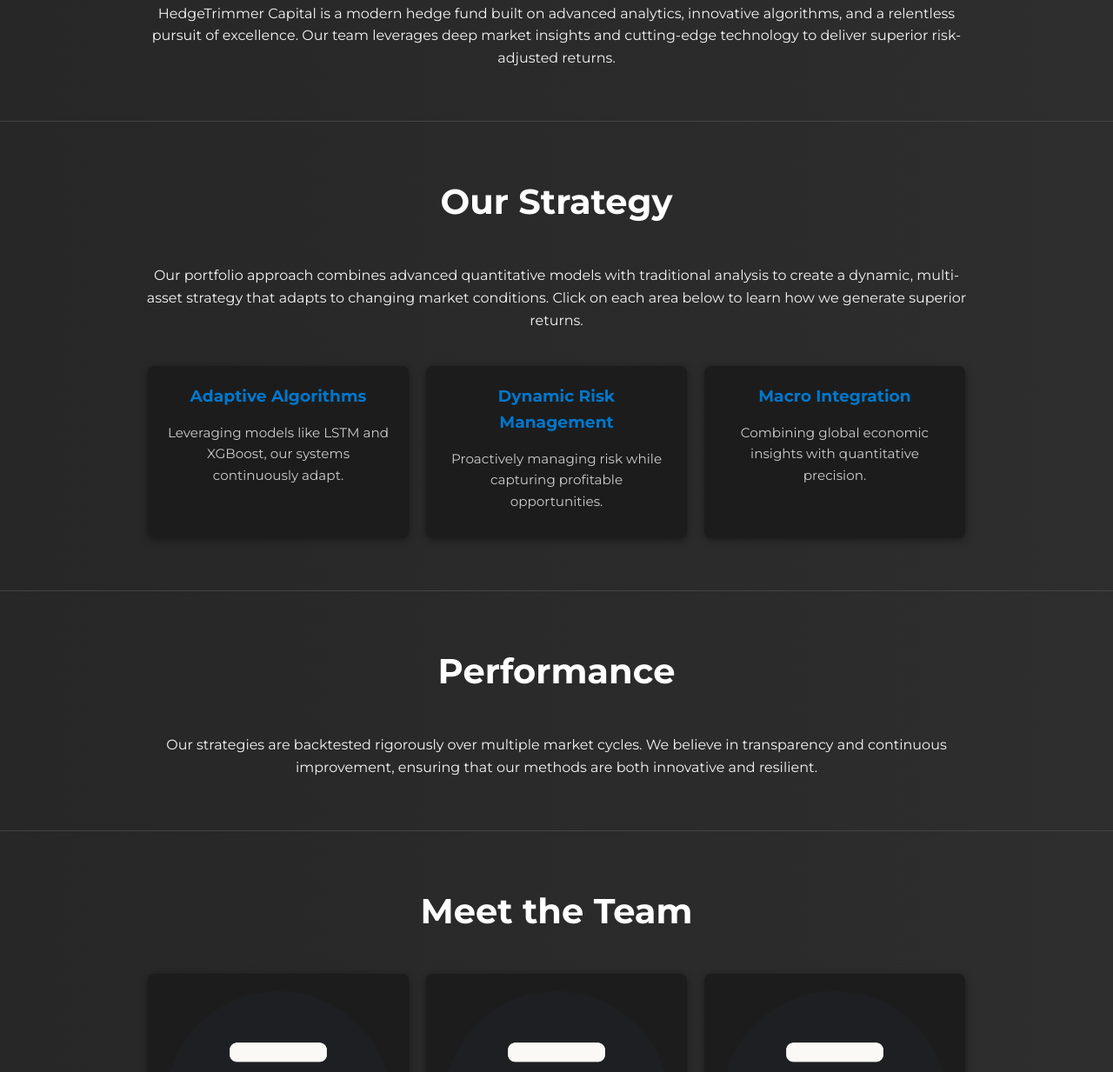
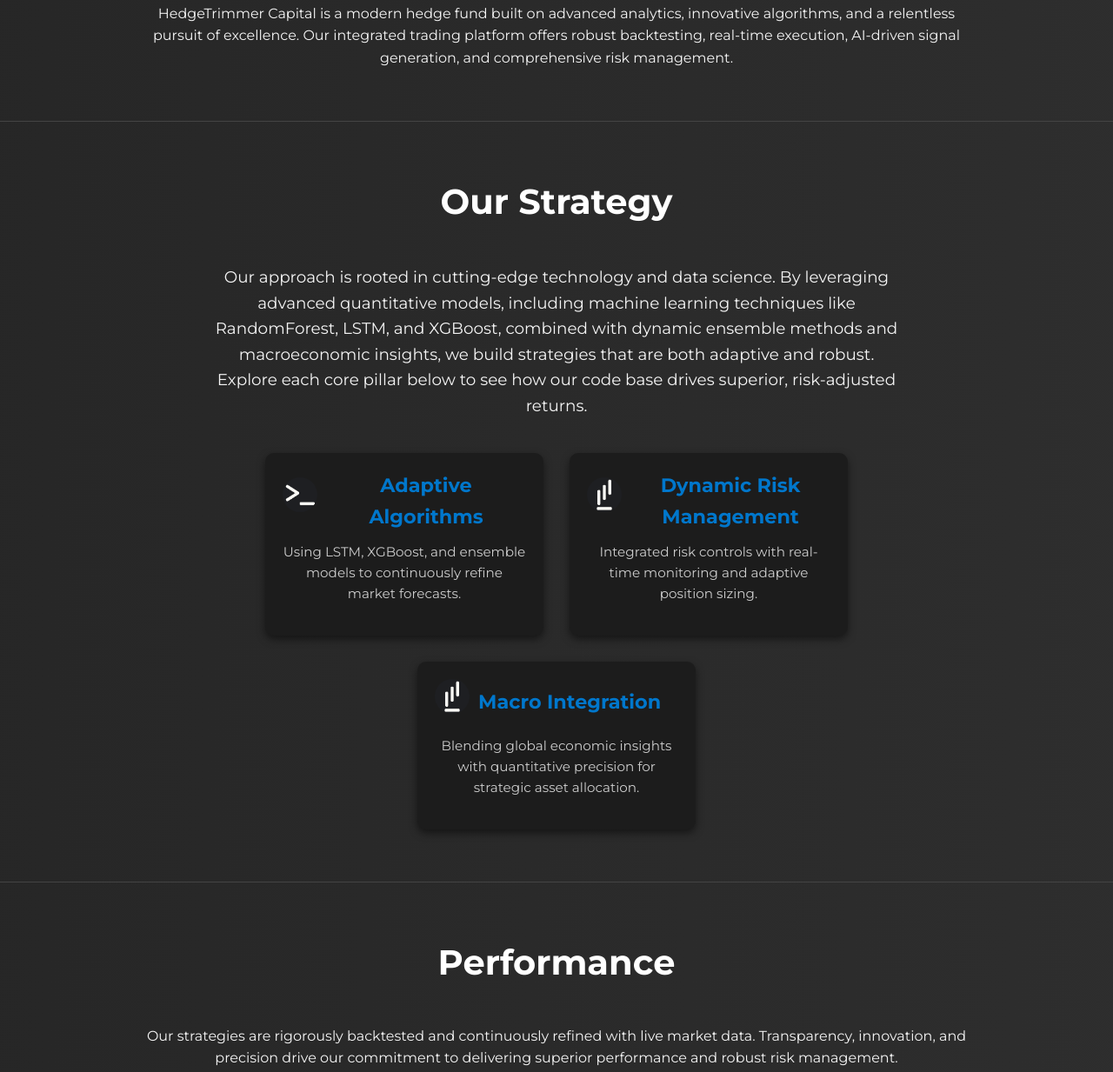
Before and after one commit to Dexteritize/dexteritize.github.io, a plain HTML site: page index.html in a window 1280 px wide. Shown: the part 979-2212 px from the top of the page at 87% size. Drawn offline with nearby package versions, Linux system fonts and the light colour scheme; animation ran at ten frames a second.

Commit message:
website v8

```diff
--- a/index.html
+++ b/index.html
@@ -298,19 +298,60 @@
       color: #f5f5f5;
     }
 
-    /* Hidden detailed explanation for strategy cards */
+    /* Enhanced Strategy Section UI */
+    .strategy-cards {
+      display: flex;
+      flex-wrap: wrap;
+      justify-content: center;
+      gap: 30px;
+      margin-top: 40px;
+    }
+    .strategy-card {
+      background-color: #1c1c1c;
+      width: 320px;
+      padding: 20px;
+      border-radius: 10px;
+      box-shadow: 0 4px 10px rgba(0,0,0,0.5);
+      cursor: pointer;
+      transition: transform 0.3s ease, box-shadow 0.3s ease;
+      position: relative;
+      overflow: hidden;
+    }
+    .strategy-card:hover {
+      transform: translateY(-8px) scale(1.02);
+      box-shadow: 0 8px 16px rgba(0,0,0,0.7);
+    }
+    .strategy-card .card-header {
+      display: flex;
+      align-items: center;
+      gap: 10px;
+      margin-bottom: 10px;
+    }
+    .strategy-card .card-icon {
+      width: 40px;
+      height: 40px;
+    }
+    .strategy-card h3 {
+      font-size: 1.4em;
+      color: #0077cc;
+      margin: 0;
+    }
+    .card-summary {
+      font-size: 1em;
+      color: #cccccc;
+      margin-bottom: 15px;
+    }
     .strategy-details {
       max-height: 0;
       overflow: hidden;
-      transition: max-height 0.3s ease-out;
+      transition: max-height 0.4s ease;
+      font-size: 0.95em;
+      color: #bbbbbb;
+      line-height: 1.6;
+    }
+    .strategy-card.expanded .strategy-details {
+      max-height: 200px;
       margin-top: 10px;
-      font-size: 0.9em;
-      color: #cccccc;
-      text-align: left;
-    }
-    .card.expanded .strategy-details {
-      max-height: 500px;
-      transition: max-height 0.5s ease-in;
     }
 
     /* FOOTER */
@@ -372,9 +413,7 @@
     <div class="hero-content">
       <h1 id="typewriter">HedgeTrimmer Capital</h1>
       <p>
-        Where cutting-edge algorithms meet market expertise. We combine
-        sophisticated multi-asset strategies with real-time data to unlock
-        investment opportunities in today’s dynamic markets.
+        Where cutting-edge algorithms meet market expertise. We combine sophisticated multi-asset strategies with real-time data to unlock investment opportunities in today’s dynamic markets.
       </p>
       <button onclick="document.getElementById('contact').scrollIntoView({behavior: 'smooth'})">
         Get In Touch
@@ -388,59 +427,63 @@
       <h2>About Us</h2>
       <div class="content">
         <p>
-          HedgeTrimmer Capital is a modern hedge fund built on advanced analytics,
-          innovative algorithms, and a relentless pursuit of excellence. Our team
-          leverages deep market insights and cutting-edge technology to deliver
-          superior risk-adjusted returns.
+          HedgeTrimmer Capital is a modern hedge fund built on advanced analytics, innovative algorithms, and a relentless pursuit of excellence. Our integrated trading platform offers robust backtesting, real-time execution, AI-driven signal generation, and comprehensive risk management.
         </p>
       </div>
     </div>
   </section>
 
-  <!-- STRATEGY SECTION WITH ANIMATED GRADIENT BACKGROUND -->
+  <!-- STRATEGY SECTION WITH ENHANCED UI -->
   <section id="strategy" class="section-gradient">
     <div class="container">
       <h2>Our Strategy</h2>
       <div class="content">
-        <p>
-          Our portfolio approach combines advanced quantitative models with
-          traditional analysis to create a dynamic, multi-asset strategy that
-          adapts to changing market conditions. Click on each area below to learn how we generate superior returns.
+        <p style="max-width:800px; margin:20px auto; font-size:1.15em;">
+          Our approach is rooted in cutting-edge technology and data science. By leveraging advanced quantitative models, including machine learning techniques like RandomForest, LSTM, and XGBoost, combined with dynamic ensemble methods and macroeconomic insights, we build strategies that are both adaptive and robust. Explore each core pillar below to see how our code base drives superior, risk-adjusted returns.
         </p>
-        <div class="cards">
+        <div class="strategy-cards">
           <!-- Adaptive Algorithms Card -->
           <div class="card strategy-card" onclick="toggleCardExpansion(this)">
-            <h3>Adaptive Algorithms</h3>
-            <p>
-              Leveraging models like LSTM and XGBoost, our systems continuously adapt.
+            <div class="card-header">
+              <img src="hedgedev.png" alt="Adaptive Algorithms Icon" class="card-icon">
+              <h3>Adaptive Algorithms</h3>
+            </div>
+            <p class="card-summary">
+              Using LSTM, XGBoost, and ensemble models to continuously refine market forecasts.
             </p>
             <div class="strategy-details">
               <p>
-                Our proprietary adaptive algorithm utilizes machine learning and statistical analysis to forecast market trends and dynamically adjust investment allocations in real time. By identifying market inefficiencies and capitalizing on emerging opportunities, our approach consistently delivers above-market, risk-adjusted returns. This state-of-the-art technology ensures your portfolio remains competitive and profitable in an ever-evolving financial landscape.
+                Our adaptive algorithms learn from both historical and real-time data. Through advanced machine learning techniques, they dynamically adjust investment allocations to capitalize on emerging market opportunities and mitigate risks.
               </p>
             </div>
           </div>
           <!-- Dynamic Risk Management Card -->
           <div class="card strategy-card" onclick="toggleCardExpansion(this)">
-            <h3>Dynamic Risk Management</h3>
-            <p>
-              Proactively managing risk while capturing profitable opportunities.
+            <div class="card-header">
+              <img src="hedgeQuant.png" alt="Risk Management Icon" class="card-icon">
+              <h3>Dynamic Risk Management</h3>
+            </div>
+            <p class="card-summary">
+              Integrated risk controls with real-time monitoring and adaptive position sizing.
             </p>
             <div class="strategy-details">
               <p>
-                Our dynamic risk management system provides a robust framework for mitigating downside exposure while optimizing for potential gains. Through rigorous stress testing, real-time monitoring, and adaptive position sizing, we safeguard capital and ensure steady growth even in volatile markets. This proactive approach not only minimizes risk but also captures profitable opportunities, resulting in superior, risk-adjusted performance over the long term.
+                Our system employs stop-loss, take-profit, and trailing stop mechanisms triggered by rigorous analytics. This proactive risk management framework protects capital and ensures sustainable portfolio growth even in volatile markets.
               </p>
             </div>
           </div>
           <!-- Macro Integration Card -->
           <div class="card strategy-card" onclick="toggleCardExpansion(this)">
-            <h3>Macro Integration</h3>
-            <p>
-              Combining global economic insights with quantitative precision.
+            <div class="card-header">
+              <img src="hedgeQuant.png" alt="Macro Integration Icon" class="card-icon">
+              <h3>Macro Integration</h3>
+            </div>
+            <p class="card-summary">
+              Blending global economic insights with quantitative precision for strategic asset allocation.
             </p>
             <div class="strategy-details">
               <p>
-                By integrating comprehensive macroeconomic indicators into our investment strategy, we are able to anticipate market shifts and identify profitable trends before they fully materialize. Our seasoned analysts work in tandem with sophisticated quantitative models to dynamically adjust asset allocations, ensuring that your portfolio is primed to benefit from emerging global trends. This strategic foresight not only enhances overall performance but also delivers consistent, long-term returns.
+                We incorporate key macroeconomic indicators into our models to dynamically shift asset allocations. This ensures our portfolios are positioned to capture emerging trends and are resilient against systemic risks.
               </p>
             </div>
           </div>
@@ -455,9 +498,7 @@
       <h2>Performance</h2>
       <div class="content">
         <p>
-          Our strategies are backtested rigorously over multiple market cycles.
-          We believe in transparency and continuous improvement, ensuring that
-          our methods are both innovative and resilient.
+          Our strategies are rigorously backtested and continuously refined with live market data. Transparency, innovation, and precision drive our commitment to delivering superior performance and robust risk management.
         </p>
       </div>
     </div>
@@ -476,9 +517,9 @@
             <p>Chief Executive Officer &amp; Chief Technology Officer</p>
             <div class="subordinates">
               <ul>
-                <li>Apply Now – Executive Assistant</li>
-                <li>Apply Now – Technical Project Manager</li>
-                <li>Apply Now – Operations Coordinator</li>
+                <li>Apply Now – Head of Algorithmic Research</li>
+                <li>Apply Now – Lead Systems Architect</li>
+                <li>Apply Now – DevOps Specialist</li>
               </ul>
             </div>
           </div>
@@ -489,9 +530,9 @@
             <p>Chief Investment Officer</p>
             <div class="subordinates">
               <ul>
-                <li>Apply Now – Portfolio Analyst</li>
-                <li>Apply Now – Market Researcher</li>
-                <li>Apply Now – Investment Strategist</li>
+                <li>Apply Now – Quantitative Research Analyst</li>
+                <li>Apply Now – Macro Strategy Analyst</li>
+                <li>Apply Now – Risk Modeling Specialist</li>
               </ul>
             </div>
           </div>
@@ -502,9 +543,9 @@
             <p>Chief Financial Officer</p>
             <div class="subordinates">
               <ul>
-                <li>Apply Now – Financial Analyst</li>
-                <li>Apply Now – Accounting Specialist</li>
-                <li>Apply Now – Budget Manager</li>
+                <li>Apply Now – Financial Data Analyst</li>
+                <li>Apply Now – Strategic Finance Advisor</li>
+                <li>Apply Now – Compliance & Reporting Specialist</li>
               </ul>
             </div>
           </div>
@@ -515,9 +556,9 @@
             <p>Chief Risk Officer</p>
             <div class="subordinates">
               <ul>
-                <li>Apply Now – Risk Analyst</li>
-                <li>Apply Now – Compliance Officer</li>
-                <li>Apply Now – Risk Management Associate</li>
+                <li>Apply Now – Advanced Risk Analytics Specialist</li>
+                <li>Apply Now – Regulatory Compliance Advisor</li>
+                <li>Apply Now – Quantitative Risk Manager</li>
               </ul>
             </div>
           </div>
@@ -532,8 +573,7 @@
       <h2>Contact Us</h2>
       <div class="content">
         <p>
-          Ready to learn more? Get in touch with us to explore investment
-          opportunities or discuss our cutting-edge strategies.
+          Ready to learn more? Get in touch with us to explore investment opportunities or discuss our cutting-edge trading solutions.
         </p>
         <p>LinkedIn: <a href="https://www.linkedin.com/company/hedgetrimmer/" target="_blank" rel="noopener">@HedgeTrimmer</a></p>
         <p>GitHub: <a href="https://github.com/Hedge-Trimmer" target="_blank" rel="noopener">Hedge Trimmer</a></p>
@@ -547,10 +587,7 @@
       <p>&copy; 2025 HedgeTrimmer Capital. All rights reserved.</p>
       <div class="disclaimer">
         <p>
-          Disclaimer: This website is for informational purposes only and does not
-          constitute an offer to sell, or a solicitation of an offer to buy, any
-          security or investment product. Past performance is not necessarily
-          indicative of future results. Investing involves risk of loss.
+          Disclaimer: This website is for informational purposes only and does not constitute an offer to sell, or a solicitation of an offer to buy, any security or investment product. Past performance is not necessarily indicative of future results. Investing involves risk of loss.
         </p>
       </div>
     </div>
```
Also changed, not shown: hedgeQuant.png (added), hedgedev.png (added).
